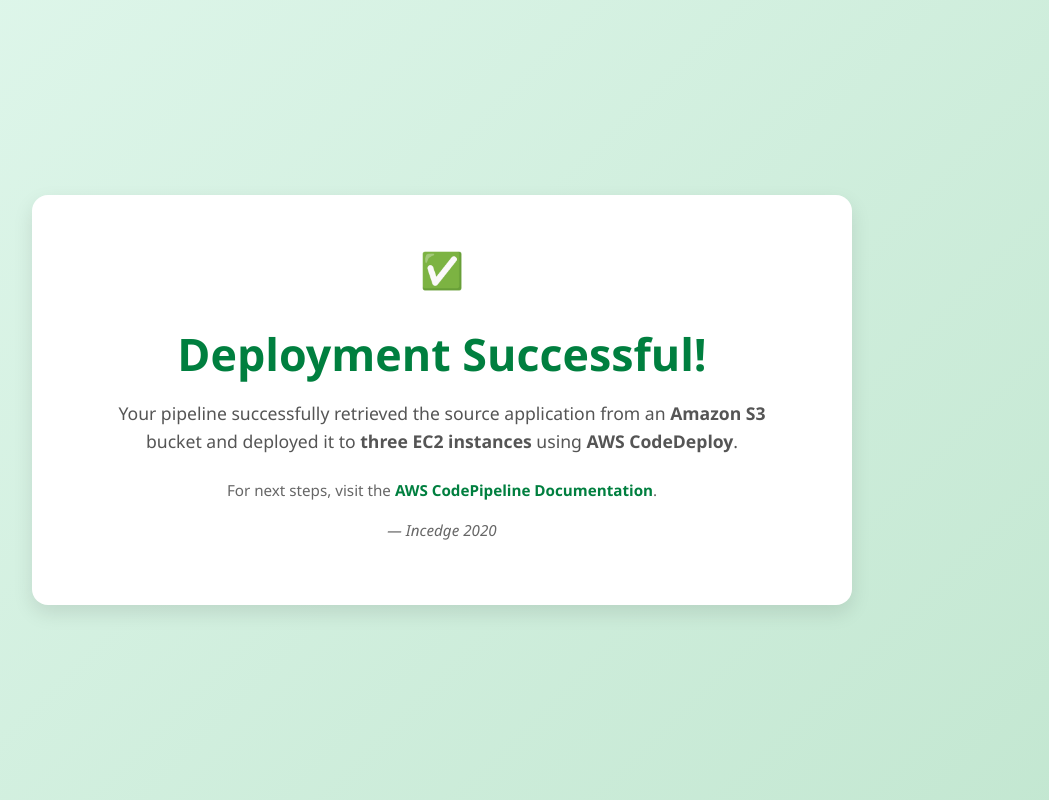
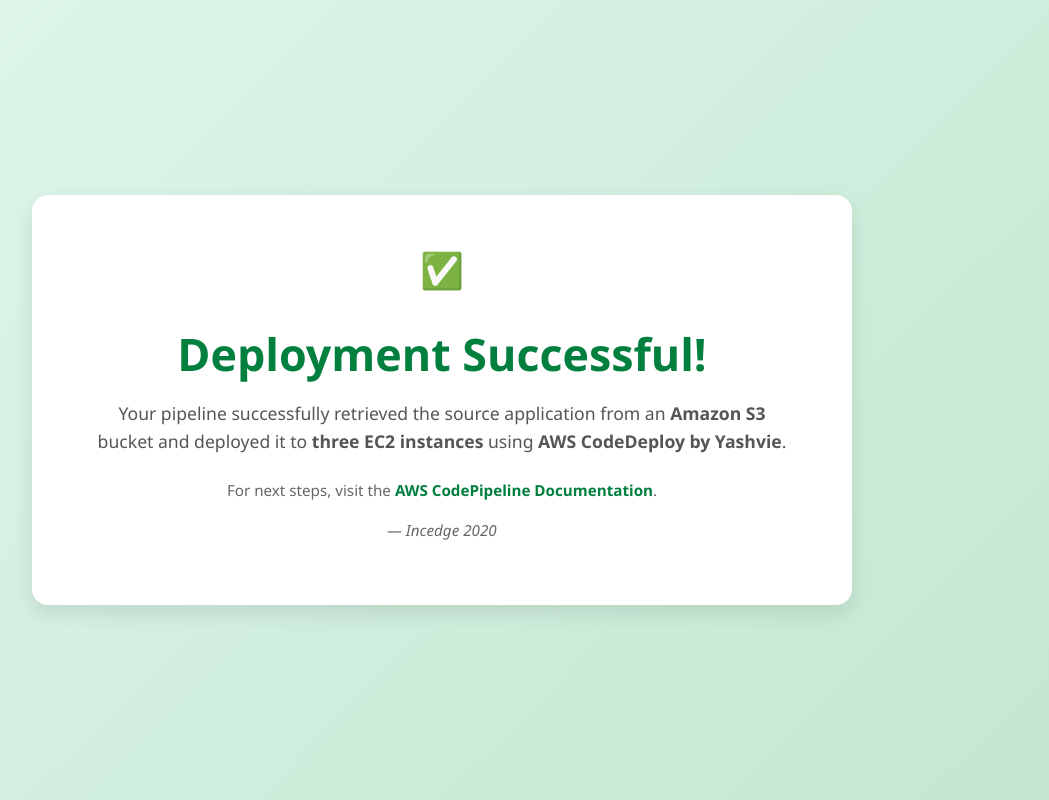
Before and after one commit to yashvieeeeee/mock, a plain HTML site: page index.html in a window 1280 px wide. Shown: the whole page, without its empty margins (198-1247 px from the left). Drawn offline with Linux system fonts and the light colour scheme.

Commit message:
Update AWS CodeDeploy attribution in index.html

```diff
--- a/index.html
+++ b/index.html
@@ -68,7 +68,7 @@
       Your pipeline successfully retrieved the source application from an
       <strong>Amazon S3</strong> bucket and deployed it to
       <strong>three EC2 instances</strong> using
-      <strong>AWS CodeDeploy</strong>.
+      <strong>AWS CodeDeploy by Yashvie</strong>.
     </h2>
     <p>
       For next steps, visit the
```
